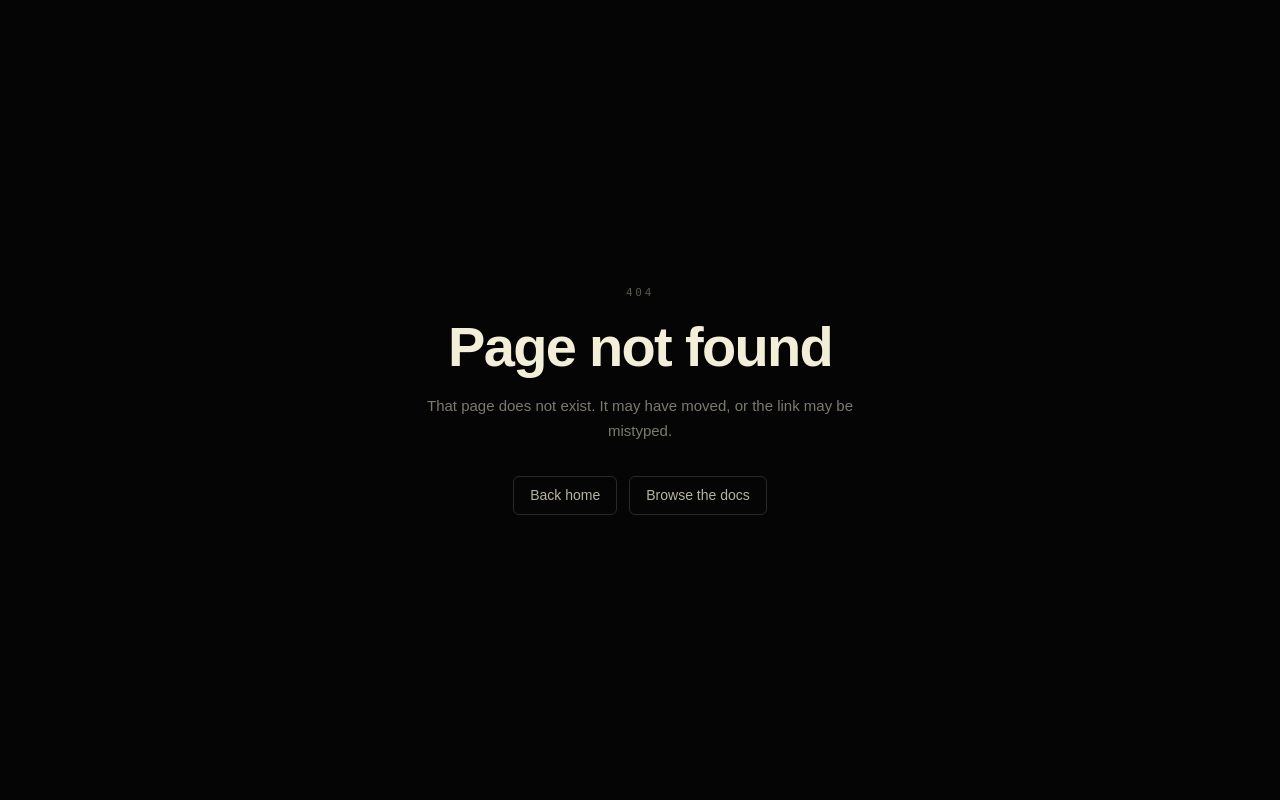
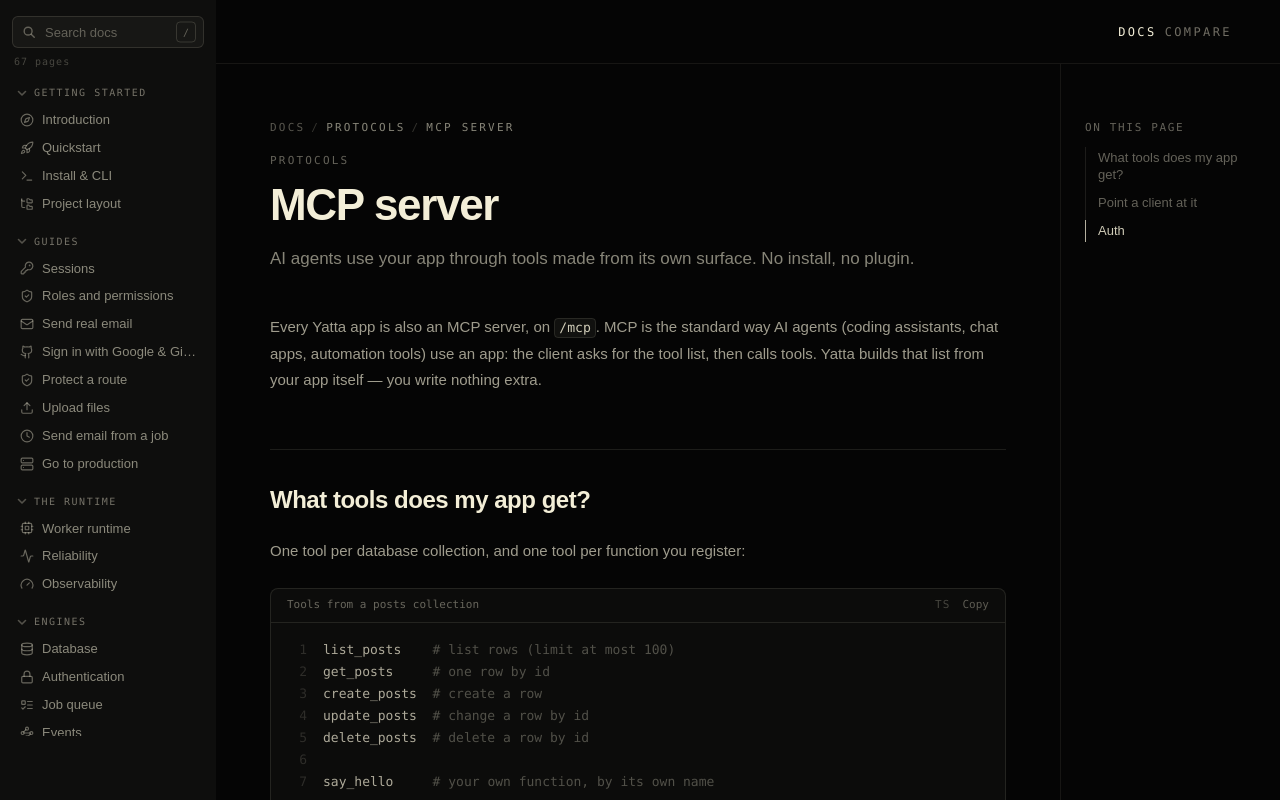
Before and after one commit to psrockstar098/yattajs-docs, a Next.js app: page /docs/protocols/mcp in a window 1280 px wide. Before the commit this address had no page. Built offline with nearby package versions, Linux system fonts and the light colour scheme.

Commit message:
docs(mcp): MCP server page, nav, footer chain, sitemap
New page for the built-in MCP server at /mcp: tools from the
app's own collections and functions, guarded by the app's auth,
off with MCP_ENABLED=0. Nav entry after OpenID Connect, OIDC page
footer now links forward to MCP, sitemap entry added.

```diff
--- /dev/null
+++ b/app/docs/protocols/mcp/page.tsx
@@ -0,0 +1,117 @@
+import type { Metadata } from "next";
+import { CodeBlock } from "@/components/docs/code-block";
+import { H1, H2, P, Note, DocFooter, Code, Breadcrumb,
+} from "@/components/docs/prose";
+
+export const metadata: Metadata = {
+  title: "MCP server — YATTA Docs",
+  description:
+    "Every Yatta app is an MCP server at /mcp: tools made from its own collections and functions, guarded by its own auth.",
+};
+
+export default function McpDocsPage() {
+  return (
+    <article className="max-w-3xl">
+      <Breadcrumb
+        items={[
+          { label: "Docs", href: "/docs" },
+          { label: "Protocols" },
+          { label: "MCP server" },
+        ]}
+      />
+      <H1 eyebrow={'Protocols'} sub="AI agents use your app through tools made from its own surface. No install, no plugin.">
+        MCP server
+      </H1>
+
+      <P>
+        Every Yatta app is also an MCP server, on <Code>/mcp</Code>.
+        MCP is the standard way AI agents (coding assistants, chat
+        apps, automation tools) use an app: the client asks for the
+        tool list, then calls tools. Yatta builds that list from
+        your app itself — you write nothing extra.
+      </P>
+
+      <H2>What tools does my app get?</H2>
+
+      <P>
+        One tool per database collection, and one tool per function
+        you register:
+      </P>
+
+      <CodeBlock
+        title="Tools from a posts collection"
+        code={`list_posts    # list rows (limit at most 100)
+get_posts     # one row by id
+create_posts  # create a row
+update_posts  # change a row by id
+delete_posts  # delete a row by id
+
+say_hello     # your own function, by its own name`}
+      />
+
+      <P>
+        Tool names use the collection name as-is. A function whose
+        name collides with a collection tool is skipped, so every
+        tool name stays unique.
+      </P>
+
+      <H2>Point a client at it</H2>
+
+      <P>
+        Any MCP client that speaks streamable HTTP works. The client
+        needs no session id — every request stands on its own — and
+        it must be signed in (see below). One short example with
+        curl:
+      </P>
+
+      <CodeBlock
+        title="Ask for the tool list"
+        code={`curl http://localhost:4000/mcp \\
+  -H "Authorization: Bearer ACCESS_TOKEN" \\
+  -H "Content-Type: application/json" \\
+  -d '{"jsonrpc":"2.0","id":1,"method":"tools/list"}'
+
+# Answer (shortened)
+{
+  "jsonrpc": "2.0", "id": 1,
+  "result": { "tools": [
+    { "name": "list_posts", "description": "List rows in the posts collection." },
+    { "name": "get_posts", "description": "Get one row from the posts collection by id." }
+  ] }
+}`}
+      />
+
+      <P>
+        To call a tool, send <Code>tools/call</Code> with the tool
+        name and its arguments. The answer comes back as text, and
+        a tool that fails answers with <Code>isError: true</Code>{" "}
+        instead of crashing the server.
+      </P>
+
+      <H2>Auth</H2>
+
+      <P>
+        The endpoint uses the same auth as the rest of your app. The
+        caller must be signed in — a Yatta session, or an OAuth
+        access token from this same server. A caller who is not
+        signed in gets a 401 and learns nothing, not even the tool
+        names.
+      </P>
+
+      <Note kind="warn">
+        Auth tables are never turned into tools: users, sessions,
+        api keys, and friends are always left out, even if you ask
+        for them. One honest limit: any signed-in user can use the
+        exposed collection tools. If a row should only be touched by
+        its owner, put that rule in a registered function — it gets
+        the user id and can say no. If your app must not expose its
+        data to every signed-in user, turn the endpoint off with one
+        line: <Code>MCP_ENABLED=0</Code>.
+      </Note>
+
+      <DocFooter
+        prev={{ href: "/docs/protocols/openid-connect", title: "OpenID Connect" }}
+      />
+    </article>
+  );
+}
--- a/app/docs/protocols/openid-connect/page.tsx
+++ b/app/docs/protocols/openid-connect/page.tsx
@@ -88,6 +88,7 @@
 
       <DocFooter
         prev={{ href: "/docs/protocols/oauth-server", title: "OAuth 2.0 server" }}
+        next={{ href: "/docs/protocols/mcp", title: "MCP server" }}
       />
     </article>
   );
--- a/app/sitemap.ts
+++ b/app/sitemap.ts
@@ -54,6 +54,7 @@
     { path: "/docs/protocols/webfinger", priority: 0.7, frequency: "monthly" as const },
     { path: "/docs/protocols/oauth-server", priority: 0.7, frequency: "monthly" as const },
     { path: "/docs/protocols/openid-connect", priority: 0.7, frequency: "monthly" as const },
+    { path: "/docs/protocols/mcp", priority: 0.7, frequency: "monthly" as const },
     { path: "/docs/types", priority: 0.6, frequency: "monthly" as const },
     { path: "/docs/config", priority: 0.6, frequency: "monthly" as const },
     { path: "/docs/deployment", priority: 0.6, frequency: "monthly" as const },
--- a/components/docs/nav.ts
+++ b/components/docs/nav.ts
@@ -276,6 +276,12 @@
         blurb: "Discovery, ID tokens, JWKS, userinfo.",
         icon: LuShieldCheck,
       },
+      {
+        title: "MCP server",
+        href: "/docs/protocols/mcp",
+        blurb: "Tools from your collections and functions, on /mcp.",
+        icon: LuWorkflow,
+      },
     ],
   },
   {
```
